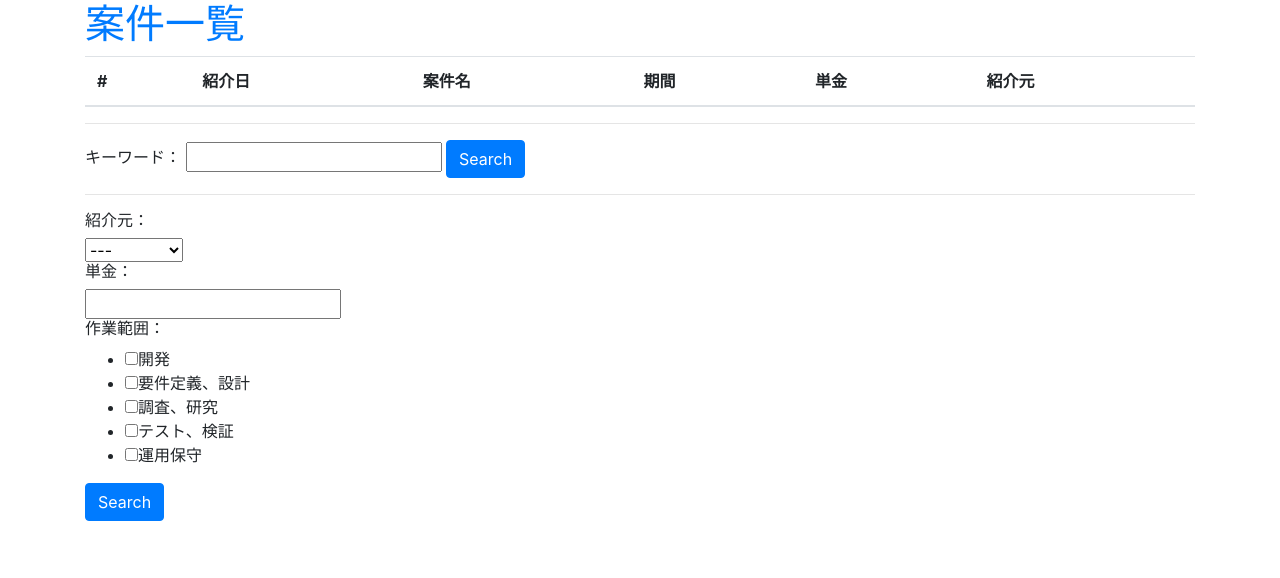
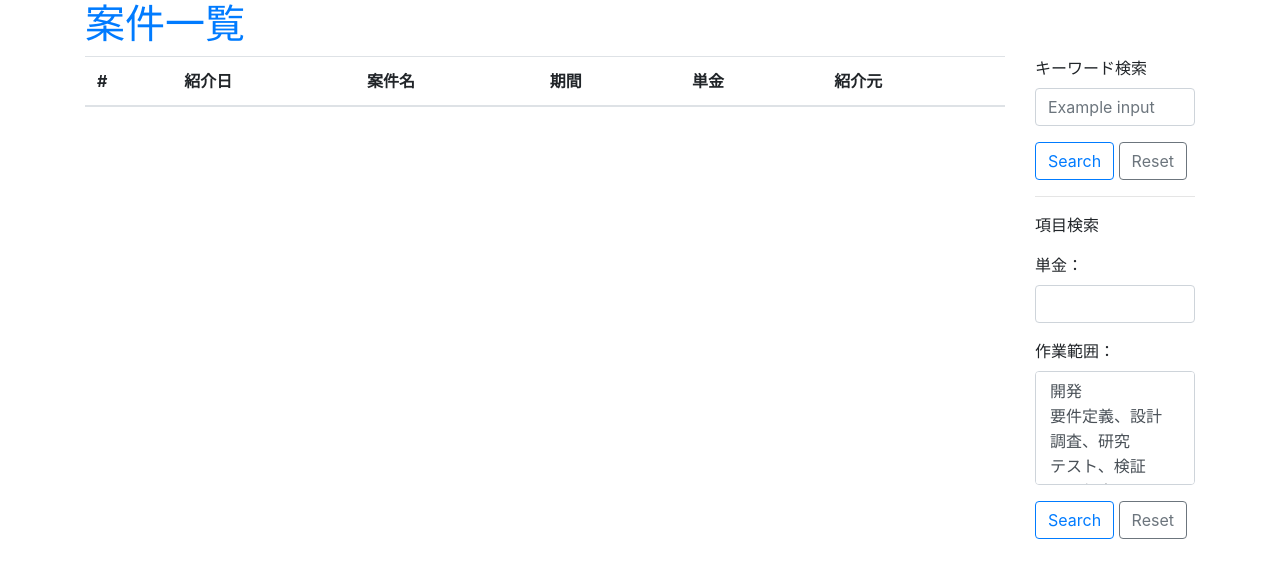
Before and after one commit to peijipe/project-management, a Django app: page / in a window 1280 px wide. Shown: the top 578 px of the page. Run offline with Django 3.2, Linux system fonts and the light colour scheme; data that the repository does not hold is empty; some libraries are stand-ins or nearby versions.

Commit message:
edit html

```diff
--- a/case/templates/case/pj_list.html
+++ b/case/templates/case/pj_list.html
@@ -5,66 +5,8 @@
     <div>
         <h1><a href="{% url 'case:pj_list' %}">案件一覧</a></h1>
     </div>
-
-    <!-- Button trigger modal -->
-    <!--<button type="button" class="btn btn-primary" data-toggle="modal" data-target="#exampleModal">-->
-      <!--検索-->
-    <!--</button>-->
-
-    <!--&lt;!&ndash; Modal &ndash;&gt;-->
-    <!--<div class="modal fade" id="exampleModal" tabindex="-1" role="dialog" aria-labelledby="exampleModalLabel" aria-hidden="true">-->
-      <!--<div class="modal-dialog" role="document">-->
-        <!--<div class="modal-content">-->
-          <!--<div class="modal-header">-->
-            <!--<h5 class="modal-title" id="exampleModalLabel">検索</h5>-->
-            <!--<button type="button" class="close" data-dismiss="modal" aria-label="Close">-->
-              <!--<span aria-hidden="true">&times;</span>-->
-            <!--</button>-->
-          <!--</div>-->
-          <!--<div class="modal-body">-->
-            <!--<div>-->
-                <!--<form action="#" method="get">-->
-                <!--<div>-->
-                    <!--<p>キーワード</p>-->
-                    <!--<input type="text" id="keyword1" name="keyword1">-->
-                    <!--&lt;!&ndash;<button type="submit">検索</button>&ndash;&gt;-->
-                <!--</div>-->
-                <!--&lt;!&ndash;</form>&ndash;&gt;-->
-                <!--&lt;!&ndash;<form action="#" method="get">&ndash;&gt;-->
-                <!--<div>-->
-                    <!--<p>紹介元</p>-->
-                    <!--&lt;!&ndash;<input type="text" id="keyword2" name="keyword2">&ndash;&gt;-->
-                    <!--<select name="keyword2">-->
-                    <!--<option value="">-&#45;&#45;</option>-->
-                    <!--<option value="29">A株式会社</option>-->
-                    <!--<option value="30">B株式会社</option>-->
-                    <!--<option value="31">株式会社C</option>-->
-                    <!--<option value="18">その他</option>-->
-                    <!--</select></p>-->
-                    <!--&lt;!&ndash;<button type="submit">検索</button>&ndash;&gt;-->
-                <!--</div>-->
-                <!--&lt;!&ndash;</form>&ndash;&gt;-->
-                <!--&lt;!&ndash;<form action="#" method="get">&ndash;&gt;-->
-                  <!--<div>-->
-                      <!--<p>単金</p>-->
-                      <!--<input type="number" id="keyword3" name="keyword3">-->
-                      <!--&lt;!&ndash;<button type="submit">検索</button>&ndash;&gt;-->
-                  <!--</div>-->
-
-                  <!--<button type="submit" class="btn btn-primary">Search</button>-->
-                  <!--</form>-->
-            <!--</div>-->
-
-          <!--</div>-->
-          <!--<div class="modal-footer">-->
-            <!--<button type="button" class="btn btn-secondary" data-dismiss="modal">Close</button>-->
-            <!--&lt;!&ndash;<button type="submit" class="btn btn-primary">Search</button>&ndash;&gt;-->
-          <!--</div>-->
-        <!--</div>-->
-      <!--</div>-->
-    <!--</div>-->
-
-
+      <div class="row">
+        <div class="col-sm-10">
             <table class="table">
               <thead>
                 <tr>
@@ -72,7 +14,6 @@
                   <th scope="col">紹介日</th>
                   <th scope="col">案件名</th>
                   <th scope="col">期間</th>
-          <!--<th scope="col">必須スキル</th>-->
                   <th scope="col">単金</th>
                   <th scope="col">紹介元</th>
                 </tr>
@@ -91,8 +32,6 @@
                   <td>{{ project.start_at|date:"Y/m/d" }}～{{ project.end_at|date:"Y/m/d" }}</td>
                   {% endif %}
 
-          <!--<td>{{ project.first_skill }}</td>-->
-
                   {% if project.lower_cost == None %}
                   <td>～{{ project.upper_cost }}</td>
                   {% elif project.upper_cost == None %}
@@ -106,42 +45,43 @@
               </tbody>
             {% endfor %}
             </table>
-
-    <hr>
+        </div>
+        <div class="col-sm-2">
             <div>
                 <form action="#" method="get">
-                キーワード：
-                <input type="text" id="keyword1" name="keyword1">
-                <button type="submit" class="btn btn-primary">Search</button>
+                  <div class="form-group">
+                    <label for="formGroupExampleInput">キーワード検索</label>
+                    <input type="text" class="form-control" id="formGroupExampleInput" name="keyword" placeholder="Example input">
+                  </div>
+                <button type="submit" class="btn btn-outline-primary">Search</button>
+                <button type="reset" class="btn btn-outline-secondary">Reset</button>
                 </form>
+
             </div>
             <hr>
             <div>
+                <p>項目検索</p>
                 <form action="#" method="get">
-        <h6>紹介元：</h6>
-        <select name="keyword2">
-        <option value="">---</option>
-        <option value="29">A株式会社</option>
-        <option value="30">B株式会社</option>
-        <option value="31">株式会社C</option>
-        <option value="18">その他</option>
+                    <div class="form-group">
+                        <label for="formGroupExampleInput">単金：</label>
+                        <input type="number" class="form-control" id="formGroupExampleInput" name="cost">
+                    </div>
+
+                    <div class="form-group">
+                        <label for="exampleFormControlSelect2">作業範囲：</label>
+                        <select multiple class="form-control" id="exampleFormControlSelect2" name="category">
+                            <option value=1>開発</option>
+                            <option value=2>要件定義、設計</option>
+                            <option value=3>調査、研究</option>
+                            <option value=4>テスト、検証</option>
+                            <option value=5>運用保守</option>
                         </select>
-
-        <h6>単金：</h6>
-        <input type="number" id="keyword3" name="keyword3">
-
-        <h6>作業範囲：</h6>
-            <ul>
-                <li><input type="checkbox" name="keyword4" value=1>開発</li>
-                <li><input type="checkbox" name="keyword4" value=2>要件定義、設計</li>
-                <li><input type="checkbox" name="keyword4" value=3>調査、研究</li>
-                <li><input type="checkbox" name="keyword4" value=4>テスト、検証</li>
-                <li><input type="checkbox" name="keyword4" value=5>運用保守</li>
-            </ul>
-        <button type="submit" class="btn btn-primary">Search</button>
+                    </div>
+                <button type="submit" class="btn btn-outline-primary">Search</button>
+                <button type="reset" class="btn btn-outline-secondary">Reset</button>
                 </form>
         　   </div>
-
-
+        </div>
+      </div>
   </div>
 {% endblock %}
--- a/case/views.py
+++ b/case/views.py
@@ -4,63 +4,53 @@ from django.db.models import Q
 
 
 def pj_list(request):
-    keyword = request.GET.get("keyword1")
+    keyword = request.GET.get("keyword")
     if keyword:
-        print(keyword)
-        projects = Case.objects.all()
-        projects = projects.filter(
+        projects = Case.objects.all().filter(
             Q(title__contains=keyword) | Q(text__contains=keyword)
         )
         projects = projects.order_by('created_date')
         return render(request, 'case/pj_list.html', {'projects': projects})
 
-    keyword2 = request.GET.get("keyword2")
-    keyword3 = request.GET.get("keyword3")
-    if keyword2 and keyword3:
-        projects = Case.objects.all()
-        projects = projects.filter(company=keyword2, lower_cost__lte=keyword3)
-        projects = projects.order_by('created_date')
-        return render(request, 'case/pj_list.html', {'projects': projects})
+    category_list = request.GET.getlist("category")
+    cost = request.GET.get("cost")
 
-    if keyword2:
-        print(keyword2)
-        projects = Case.objects.all()
-        projects = projects.filter(company=keyword2)
-        projects = projects.order_by('created_date')
-        return render(request, 'case/pj_list.html', {'projects': projects})
-
-    if keyword3:
-        print(keyword3)
-        projects = Case.objects.all()
-        projects = projects.filter(
-            Q(lower_cost__lte=keyword3, upper_cost__gte=keyword3) |
-            Q(lower_cost=None, upper_cost__gte=keyword3) |
-            Q(lower_cost__lte=keyword3, upper_cost=None)
-        )
-        projects = projects.order_by('created_date')
-        return render(request, 'case/pj_list.html', {'projects': projects})
-
-    category_list = request.GET.getlist("keyword4")
-    if category_list:
+    if category_list and cost:
         print(category_list)
-        print(len(category_list))
         queryset = {}
         for num in range(len(category_list)):
             queryset[num] = Case.objects.all()
             queryset[num] = queryset[num].filter(category=category_list[num]).order_by('created_date')
             num += 1
-        print(num)
+        projects = Case.objects.none()
+        count = 0
+        while count < len(category_list):
+            projects = projects | queryset[count]
+            count += 1
 
-        if num == 5:
-            projects = queryset[0] | queryset[1] | queryset[2] | queryset[3] | queryset[4]
-        elif num == 4:
-            projects = queryset[0] | queryset[1] | queryset[2] | queryset[3]
-        elif num == 3:
-            projects = queryset[0] | queryset[1] | queryset[2]
-        elif num == 2:
-            projects = queryset[0] | queryset[1]
-        else:
-            projects = queryset[0]
+        projects = projects.filter(lower_cost__lte=cost).order_by('created_date')
+        return render(request, 'case/pj_list.html', {'projects': projects})
+
+    if category_list:
+        queryset = {}
+        for num in range(len(category_list)):
+            queryset[num] = Case.objects.all()
+            queryset[num] = queryset[num].filter(category=category_list[num]).order_by('created_date')
+            num += 1
+        projects = Case.objects.none()
+        count = 0
+        while count < len(category_list):
+            projects = projects | queryset[count]
+            count += 1
+        return render(request, 'case/pj_list.html', {'projects': projects})
+
+    if cost:
+        projects = Case.objects.all().filter(
+            Q(lower_cost__lte=cost, upper_cost__gte=cost) |
+            Q(lower_cost=None, upper_cost__gte=cost) |
+            Q(lower_cost__lte=cost, upper_cost=None)
+        )
+        projects = projects.order_by('created_date')
         return render(request, 'case/pj_list.html', {'projects': projects})
 
     projects = Case.objects.all().order_by('created_date')
```
Lines whose indentation alone changed are shown as unchanged.
